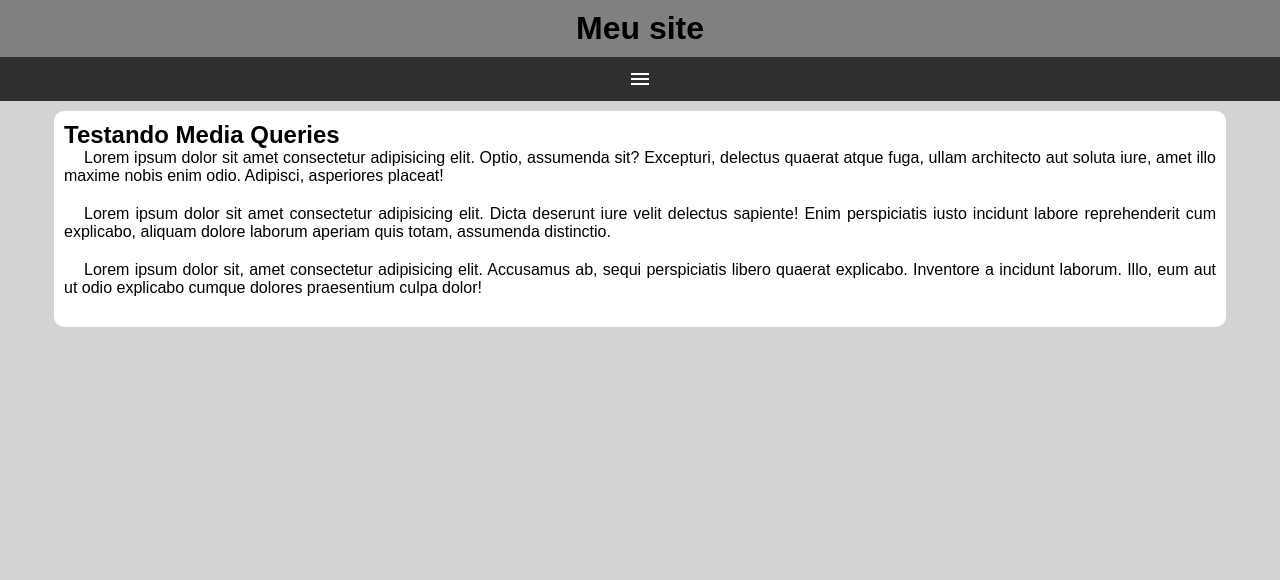
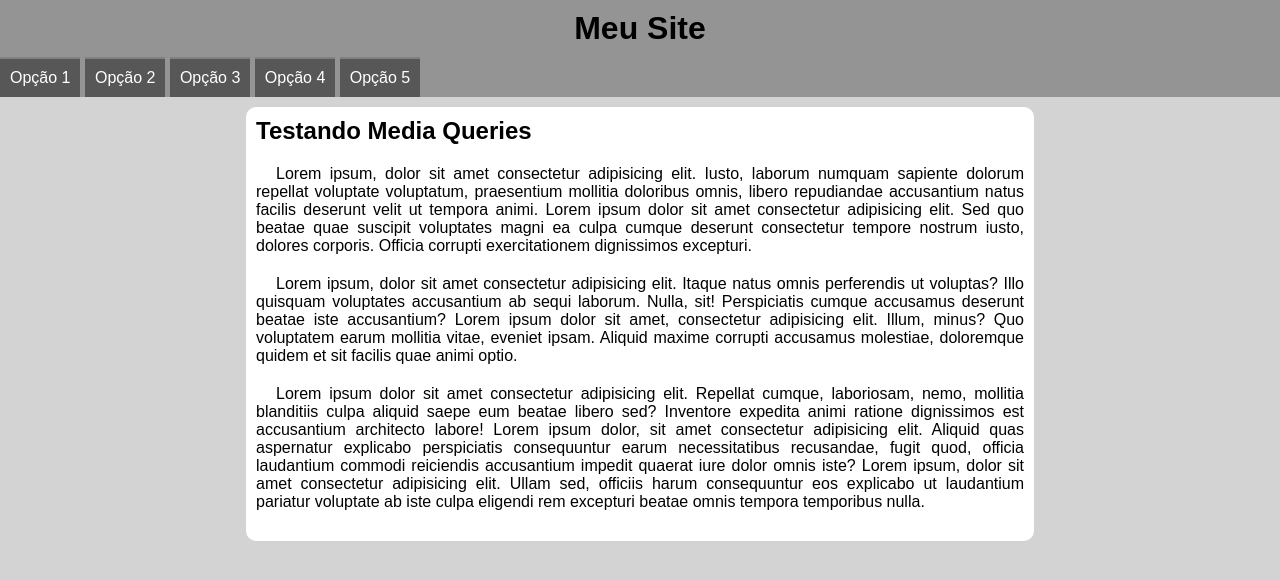
Before and after one commit to NaaComTil/Estudos, a plain HTML site: page HTML/Exercicios/Test-Menu-Resp/index.html in a window 1280 px wide. Drawn offline with Linux system fonts and the light colour scheme.

Commit message:
Update Menu

```diff
--- /dev/null
+++ b/HTML/Exercicios/Test-Menu-Resp/estilos/media-query.css
@@ -0,0 +1,29 @@
+@charset "UTF-8";
+
+/* Typical Device Breakpoints
+------------------------------
+Pequenas telas: até 600px
+Celular: de 600px até 768px
+Tablet: 768px até 992px
+Desktop: 992px até 1200px
+Grandes telas: acima de 1200px
+*/
+
+@media screen and (min-width: 768px) {
+
+    span#burguer {
+        display: none;
+    }
+
+    menu {
+        display: block;
+    }
+
+    menu > ul > li {
+        display: inline-block;
+    }
+
+    main {
+        width: 768px;
+    }
+}
--- a/HTML/Exercicios/Test-Menu-Resp/estilos/style.css
+++ b/HTML/Exercicios/Test-Menu-Resp/estilos/style.css
@@ -2,16 +2,17 @@
 
 * {
     font-family: Arial, Helvetica, sans-serif;
+
     margin: 0px;
     padding: 0px;
 }
 
-html, body {
-    background-color: lightgray;
+body, html {
+    background-color: lightgrey;
 }
 
 header {
-    background-color: gray;
+    background-color: rgb(148, 148, 148);
 }
 
 header > h1 {
@@ -20,7 +21,7 @@ header > h1 {
 }
 
 span#burguer {
-    background-color: rgb(48,48,48);
+    background-color: rgb(48, 48, 48);
     color: white;
     display: block;
     text-align: center;
--- a/HTML/Exercicios/Test-Menu-Resp/index.html
+++ b/HTML/Exercicios/Test-Menu-Resp/index.html
@@ -1,17 +1,18 @@
+
 <!DOCTYPE html>
 <html lang="pt-br">
 <head>
     <meta charset="UTF-8">
-    <meta http-equiv="X-UA-Compatible" content="IE=edge">
     <meta name="viewport" content="width=device-width, initial-scale=1.0">
-    <title>menu reps</title>
-    <link href="https://fonts.googleapis.com/icon?family=Material+Icons"rel="stylesheet">
+    <title>Media Query</title>
+    <link href="https://fonts.googleapis.com/icon?family=Material+Icons" rel="stylesheet">
     <link rel="stylesheet" href="estilos/style.css">
+    <link rel="stylesheet" href="estilos/media-query.css">
 </head>
-<body>
+<body onresize="mudouTamanho()">
     <header>
-        <h1>Meu site</h1>
-        <span class="material-icons" id="burguer" onclick="clickMenu()">menu</span>
+        <h1>Meu Site</h1>
+        <span id="burguer" class="material-icons" onclick="clickMenu()">menu</span>
         <menu id="itens">
             <ul>
                 <li><a href="#">Opção 1</a></li>
@@ -24,13 +25,24 @@
     </header>
     <main>
         <article>
-            <h1>Testando Media Queries</h1>
-            <p>Lorem ipsum dolor sit amet consectetur adipisicing elit. Optio, assumenda sit? Excepturi, delectus quaerat atque fuga, ullam architecto aut soluta iure, amet illo maxime nobis enim odio. Adipisci, asperiores placeat!</p>
-            <p>Lorem ipsum dolor sit amet consectetur adipisicing elit. Dicta deserunt iure velit delectus sapiente! Enim perspiciatis iusto incidunt labore reprehenderit cum explicabo, aliquam dolore laborum aperiam quis totam, assumenda distinctio.</p>
-            <p>Lorem ipsum dolor sit, amet consectetur adipisicing elit. Accusamus ab, sequi perspiciatis libero quaerat explicabo. Inventore a incidunt laborum. Illo, eum aut ut odio explicabo cumque dolores praesentium culpa dolor!</p>
+            <h2>Testando Media Queries</h2>
+            <p>Lorem ipsum, dolor sit amet consectetur adipisicing elit. Iusto, laborum numquam sapiente dolorum repellat voluptate voluptatum, praesentium mollitia doloribus omnis, libero repudiandae accusantium natus facilis deserunt velit ut tempora animi. Lorem ipsum dolor sit amet consectetur adipisicing elit. Sed quo beatae quae suscipit voluptates magni ea culpa cumque deserunt consectetur tempore nostrum iusto, dolores corporis. Officia corrupti exercitationem dignissimos excepturi.</p>
+
+            <p>Lorem ipsum, dolor sit amet consectetur adipisicing elit. Itaque natus omnis perferendis ut voluptas? Illo quisquam voluptates accusantium ab sequi laborum. Nulla, sit! Perspiciatis cumque accusamus deserunt beatae iste accusantium? Lorem ipsum dolor sit amet, consectetur adipisicing elit. Illum, minus? Quo voluptatem earum mollitia vitae, eveniet ipsam. Aliquid maxime corrupti accusamus molestiae, doloremque quidem et sit facilis quae animi optio.</p>
+
+            <p>Lorem ipsum dolor sit amet consectetur adipisicing elit. Repellat cumque, laboriosam, nemo, mollitia blanditiis culpa aliquid saepe eum beatae libero sed? Inventore expedita animi ratione dignissimos est accusantium architecto labore! Lorem ipsum dolor, sit amet consectetur adipisicing elit. Aliquid quas aspernatur explicabo perspiciatis consequuntur earum necessitatibus recusandae, fugit quod, officia laudantium commodi reiciendis accusantium impedit quaerat iure dolor omnis iste? Lorem ipsum, dolor sit amet consectetur adipisicing elit. Ullam sed, officiis harum consequuntur eos explicabo ut laudantium pariatur voluptate ab iste culpa eligendi rem excepturi beatae omnis tempora temporibus nulla.</p>
         </article>
     </main>
     <script>
+
+        function mudouTamanho() {
+            if (window.innerWidth >= 768) {
+                itens.style.display = 'block'
+            } else {
+                itens.style.display = 'none'
+            }
+        }
+
         function clickMenu() {
             if (itens.style.display == 'block') {
                 itens.style.display = 'none'
@@ -40,4 +52,4 @@
         }
     </script>
 </body>
-</html>
+</html
```
